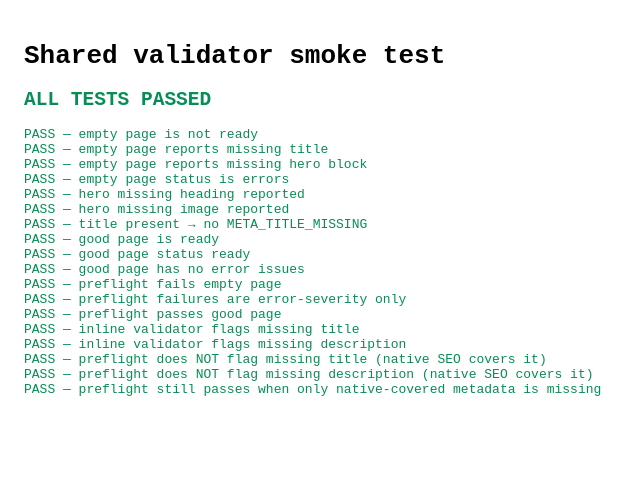
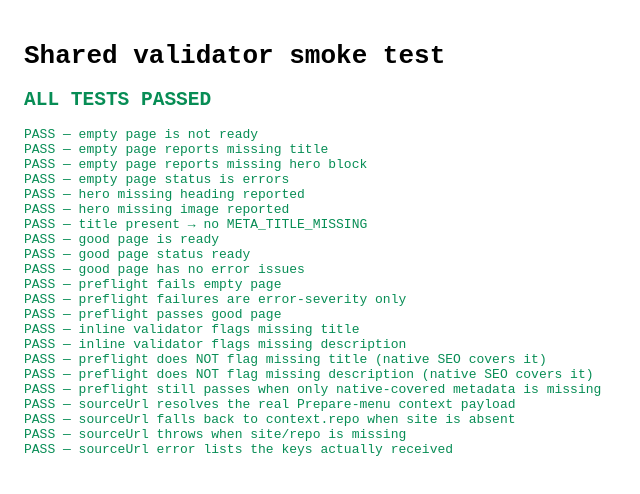
Before and after one commit to thomsebastin/da-test, a website: page tools/validation/test/smoke.html in a window 1280 px wide. Shown: the whole page, without its empty margins (0-640 px from the left). Drawn offline with Linux system fonts and the light colour scheme.

Commit message:
some checks for site and fallback

```diff
--- /dev/null
+++ b/tools/validation/da-context.js
@@ -0,0 +1,38 @@
+/**
+ * Resolve a DA_SDK `context` object into an `admin.da.live` source URL.
+ *
+ * The Prepare-menu context is confirmed to use `site` for the site identifier (matching
+ * DA's own vocabulary everywhere else, e.g. `da.live/config#/{org}/{site}/`), while some
+ * older Library-plugin contexts have used `repo`. Prefer `site`, fall back to `repo`, and —
+ * if neither is present — fail with the actual keys DA sent so the real shape is visible
+ * immediately instead of guessed at again.
+ */
+
+const ADMIN_ORIGIN = 'https://admin.da.live';
+
+/**
+ * @param {object} context DA_SDK context (expects org, site|repo, path, optional ext).
+ * @returns {string} admin.da.live source URL for the page.
+ * @throws {Error} when a required field is missing; message lists the keys actually present.
+ */
+export function sourceUrl(context) {
+  const { org, path, ext } = context || {};
+  const site = context && (context.site || context.repo);
+
+  const missing = [];
+  if (!org) missing.push('org');
+  if (!site) missing.push('site/repo');
+  if (!path) missing.push('path');
+  if (missing.length) {
+    const known = Object.keys(context || {}).filter((k) => k !== 'actions' && k !== 'token');
+    throw new Error(
+      `DA context is missing ${missing.join(', ')}. Received keys: ${known.join(', ') || '(none)'}`,
+    );
+  }
+
+  // Normalize `path` to exactly one leading slash so org/site and path never fuse together.
+  const clean = `/${path}`.replace(/\/+/g, '/').replace(/\.[^/.]+$/, '');
+  return `${ADMIN_ORIGIN}/source/${org}/${site}${clean}.${ext || 'html'}`;
+}
+
+export default sourceUrl;
--- a/tools/validation/preflight.js
+++ b/tools/validation/preflight.js
@@ -14,20 +14,7 @@
 
 import { validatePage } from './validate-page.js';
 import { preflightConfig } from './config.js';
-
-const ADMIN_ORIGIN = 'https://admin.da.live';
-
-/**
- * @param {{org: string, repo: string, path: string, ext?: string}} context
- * @returns {string}
- */
-function sourceUrl({
-  org, repo, path, ext,
-}) {
-  // Normalize `path` to exactly one leading slash so repo and path never fuse together.
-  const clean = `/${path}`.replace(/\/+/g, '/').replace(/\.[^/.]+$/, '');
-  return `${ADMIN_ORIGIN}/source/${org}/${repo}${clean}.${ext || 'html'}`;
-}
+import { sourceUrl } from './da-context.js';
 
 /**
  * @typedef {Object} PreflightReport
--- a/tools/validation/test/smoke.html
+++ b/tools/validation/test/smoke.html
@@ -16,6 +16,7 @@
     <script type="module">
       import { validatePage } from '/tools/validation/validate-page.js';
       import { preflightHtml } from '/tools/validation/preflight.js';
+      import { sourceUrl } from '/tools/validation/da-context.js';
 
       const out = document.querySelector('#out');
       let failed = 0;
@@ -88,6 +89,28 @@
       assert('preflight does NOT flag missing description (native SEO covers it)', !preflightOnMissingMeta.issues.some((i) => i.code === 'META_DESCRIPTION_MISSING'));
       assert('preflight still passes when only native-covered metadata is missing', preflightOnMissingMeta.pass === true);
 
+      // da-context.js resolves the admin.da.live URL regardless of whether DA sends `site`
+      // or `repo` for the site identifier, and fails loudly (listing received keys) instead
+      // of silently building a broken URL like ".../thomsebastin/undefined/index.html".
+      assert(
+        'sourceUrl resolves the real Prepare-menu context payload',
+        sourceUrl({
+          view: 'edit', org: 'thomsebastin', site: 'da-test', ref: 'main', path: '/index',
+        }) === 'https://admin.da.live/source/thomsebastin/da-test/index.html',
+      );
+      assert(
+        'sourceUrl falls back to context.repo when site is absent',
+        sourceUrl({ org: 'thomsebastin', repo: 'da-test', path: '/index', ext: 'html' })
+          === 'https://admin.da.live/source/thomsebastin/da-test/index.html',
+      );
+      try {
+        sourceUrl({ org: 'thomsebastin', path: '/index' });
+        assert('sourceUrl throws when site/repo is missing', false);
+      } catch (err) {
+        assert('sourceUrl throws when site/repo is missing', /site\/repo/.test(err.message));
+        assert('sourceUrl error lists the keys actually received', /org, path/.test(err.message));
+      }
+
       const summary = document.createElement('h2');
       summary.className = failed ? 'fail' : 'pass';
       summary.textContent = failed ? `${failed} test(s) FAILED` : 'ALL TESTS PASSED';
```
Also changed, not shown: tools/validation/validation.js (+1 -17 lines).
